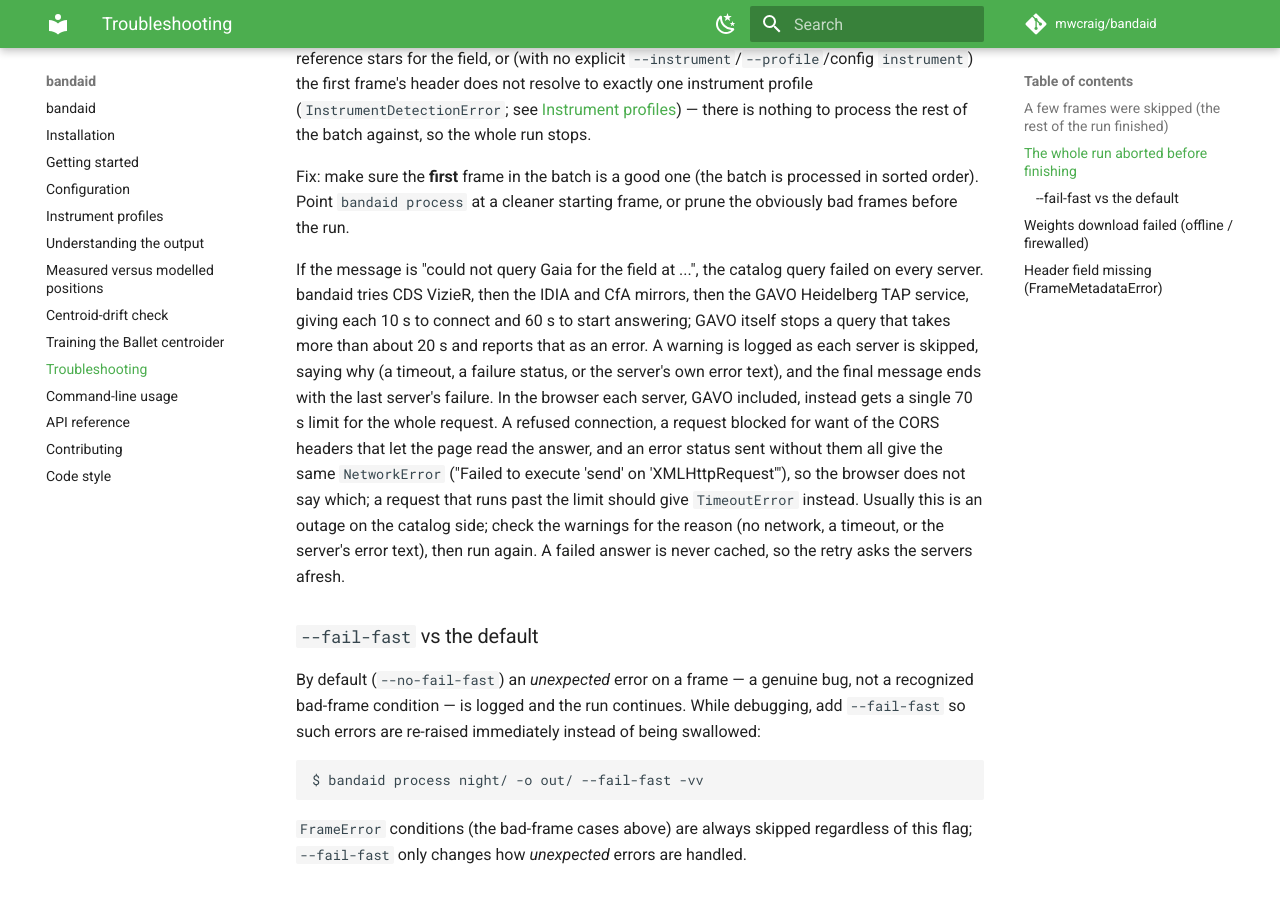
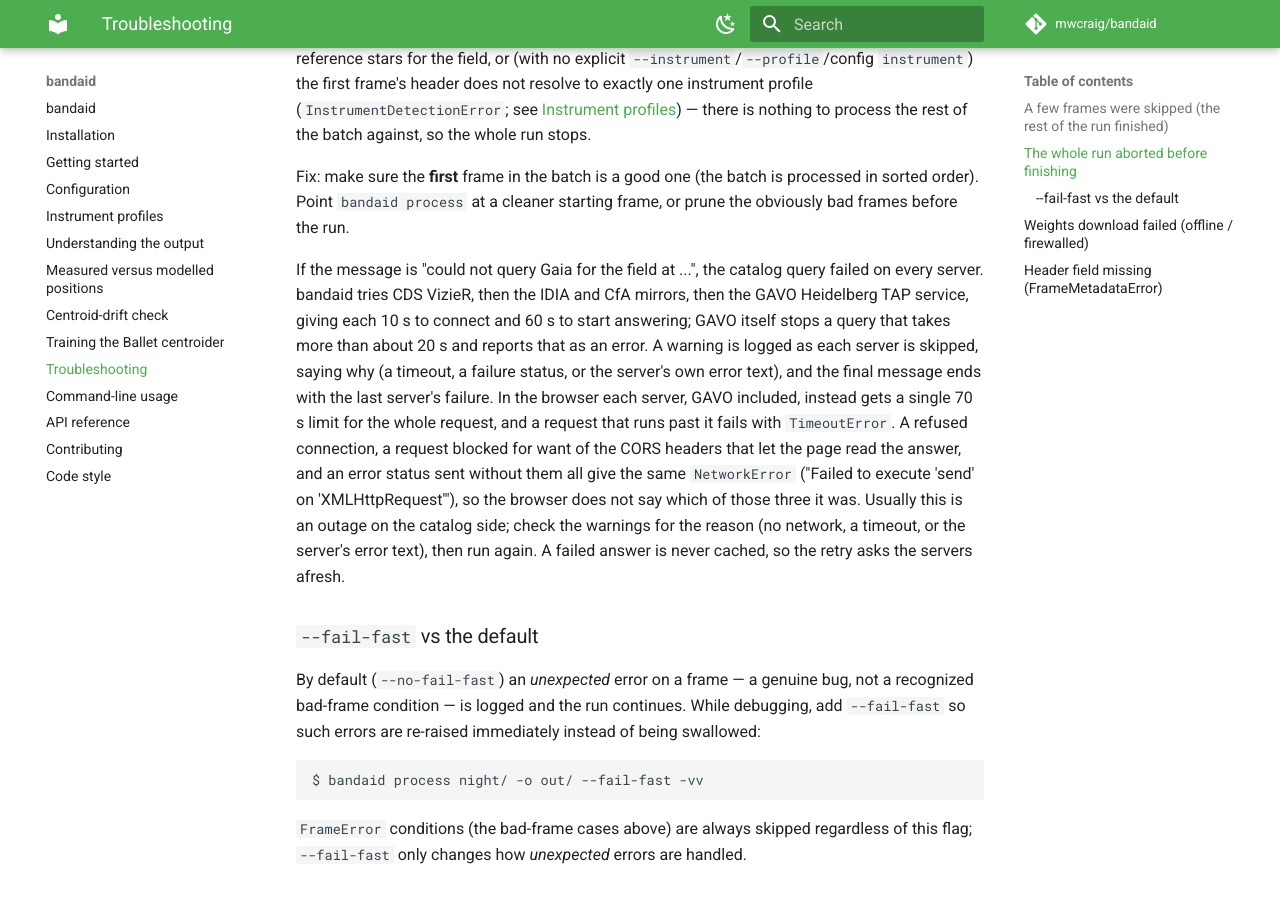
Before and after one commit to mwcraig/bandaid, an MkDocs documentation site: the page built from docs/troubleshooting.md, in a window 1280 px wide and 900 px high, scrolled down 956 px. Built offline with MkDocs 1.6.1 and Material for MkDocs 9.7.7, drawn with Linux system fonts in a browser that asks for light colours; comment, search, counter and statistics services are not loaded.

Commit message:
Say a browser timeout raises TimeoutError and that CfA flaps
A browser run on 2026-10-27 with CfA unroutable failed at 70 s with a
TimeoutError, so the browser does tell a timeout from a refused, blocked
or CORS-less request. The same session CfA answered a DR3 cone with HTTP
200 in about 6 s, hours after its 504, so the comment says it is last
because it varies, not because it is down.

Co-Authored-By: Claude Opus 5.5 <noreply@anthropic.com>
Claude-Session: https://claude.ai/code/session_01Gy3gmYSnrgfhoQ5NifM6hb

```diff
--- a/docs/troubleshooting.md
+++ b/docs/troubleshooting.md
@@ -53,11 +53,11 @@ mirrors, then the GAVO Heidelberg TAP service, giving each 10 s to connect and
 skipped, saying why (a timeout, a failure status, or the server's own error
 text), and the final message ends with the last server's failure.
 In the browser each server, GAVO included, instead gets a single 70 s limit for
-the whole request. A refused connection, a request blocked for want of the CORS
-headers that let the page read the answer, and an error status sent without
-them all give the same `NetworkError` ("Failed to execute 'send' on
-'XMLHttpRequest'"), so the browser does not say which; a request that runs past
-the limit should give `TimeoutError` instead.
+the whole request, and a request that runs past it fails with `TimeoutError`. A
+refused connection, a request blocked for want of the CORS headers that let the
+page read the answer, and an error status sent without them all give the same
+`NetworkError` ("Failed to execute 'send' on 'XMLHttpRequest'"), so the
+browser does not say which of those three it was.
 Usually this is an outage on the catalog side; check the warnings for the
 reason (no network, a timeout, or the server's error text), then run again. A
 failed answer is never cached, so the retry asks the servers afresh.
```
Also changed, not shown: 2 other files.
